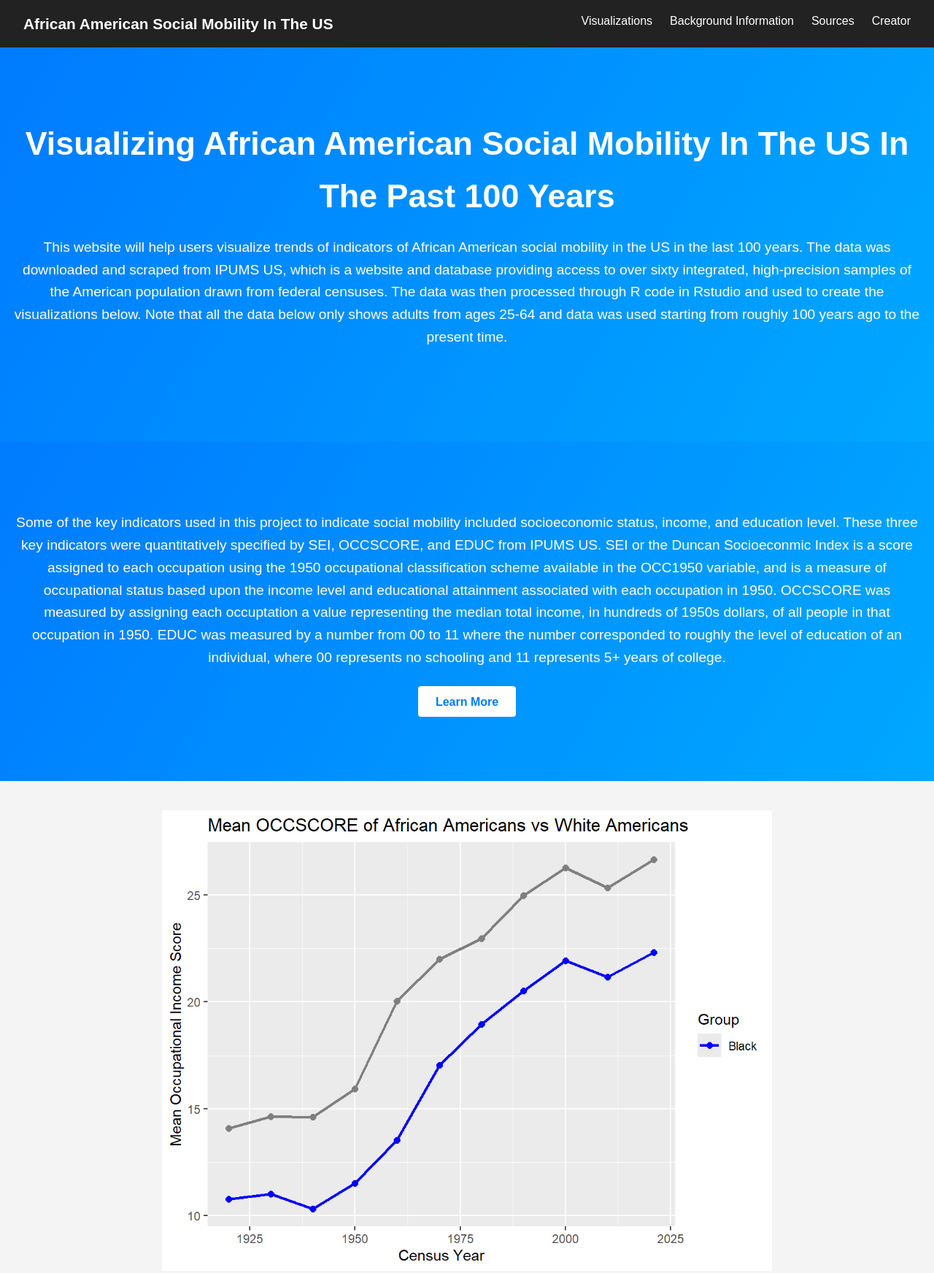
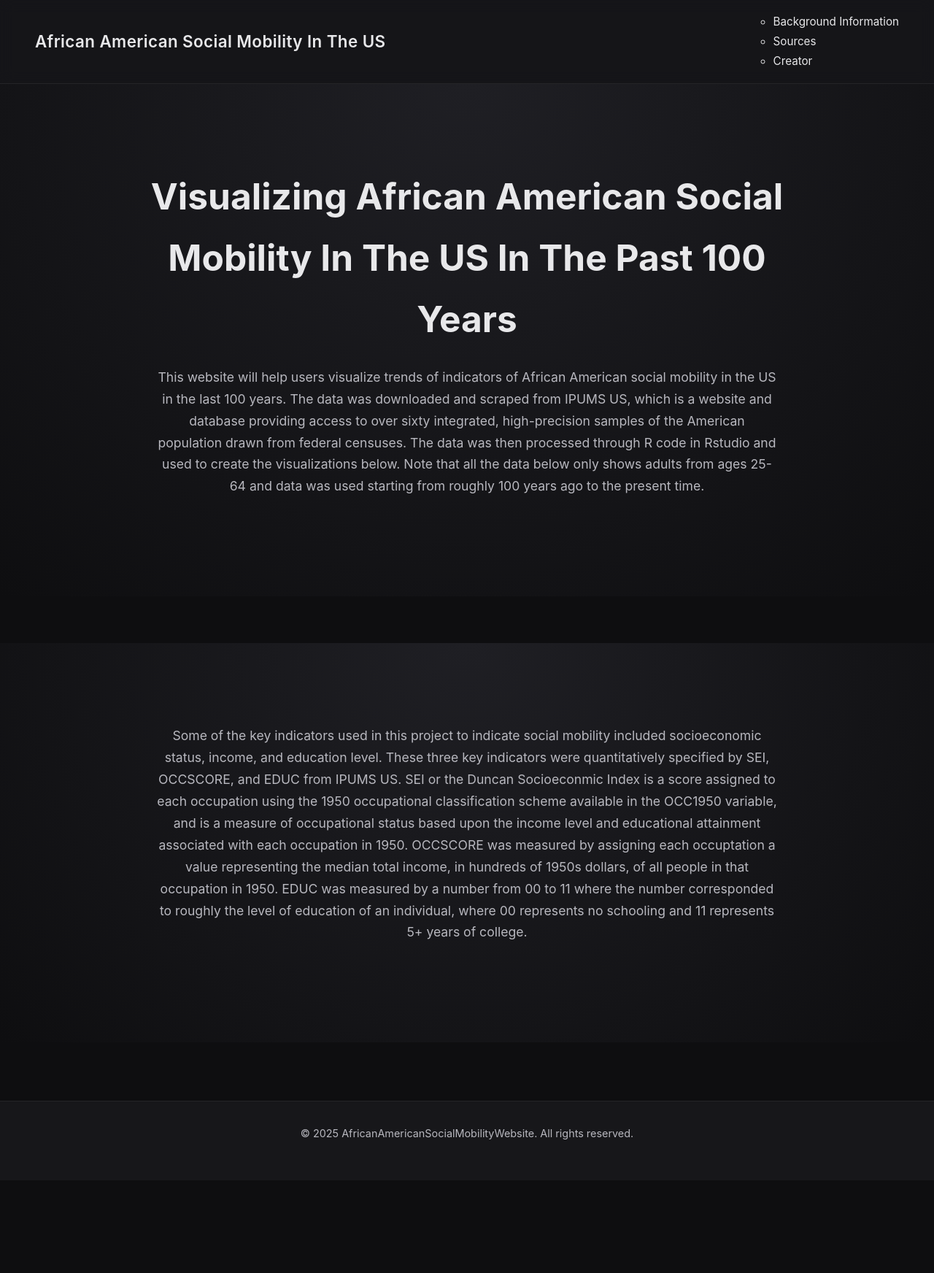
Before and after one commit to Mathperson271828/socialmobility-history189, a plain HTML site: page background.html in a window 1280 px wide. Shown: the top 1744 px of the page at 73% size. After the commit the page ends 1617 px from the top, so only its background shows below. Drawn offline with Linux system fonts and the light colour scheme.

Commit message:
changed css and added pages

```diff
--- a/index.html
+++ b/background.html
@@ -13,10 +13,11 @@
     <nav class="navbar">
         <div class="logo">African American Social Mobility In The US</div>
         <ul class="nav-links">
-            <li><a href="#">Visualizations</a></li>
-            <li><a href="#">Background Information</a></li>
-            <li><a href="#">Sources</a></li>
-            <li><a href="#">Creator</a></li>
+            <ul>
+            <li><a href="background.html">Background Information</a></li>
+            <li><a href="sources.html">Sources</a></li>
+            <li><a href="creator.html">Creator</a></li>
+            </ul>
         </ul>
     </nav>
 
@@ -40,72 +41,6 @@
             people in that occupation in 1950. EDUC was measured by a number from 00 to 11 where the number corresponded to roughly the level of
             education of an individual, where 00 represents no schooling and 11 represents 5+ years of college.
         </p>
-    <a href="#" class="btn">Learn More</a>
-    </section>
-
-    <!-- Visualizations section -->
-    <!-- <section class="content">
-        <h2>About This Site</h2>
-        <p>
-            This is a generic starter template. You can customize the colors, fonts, and sections.
-            Add content blocks to present information clearly.
-        </p>
-    </section>
-    -->
-
-    <section class="content">
-        <h2></h2>
-        <img src="images/Rplot01.png" alt="OCCSCORE plot" style="max-width: 100%; height: auto;">
-    </section>
-
-    <section class="content">
-        <h2></h2>
-        <img src="images/Rplot02.png" alt="OCCSCORE plot" style="max-width: 100%; height: auto;">
-    </section>
-
-    <section class="content">
-        <h2></h2>
-        <img src="images/Rplot03.png" alt="OCCSCORE plot" style="max-width: 100%; height: auto;">
-    </section>
-
-    <section class="content">
-        <h2></h2>
-        <img src="images/Rplot04.png" alt="OCCSCORE plot" style="max-width: 100%; height: auto;">
-    </section>
-
-    <section class="content">
-        <h2></h2>
-        <img src="images/Rplot05.png" alt="OCCSCORE plot" style="max-width: 100%; height: auto;">
-    </section>
-
-    <section class="content">
-        <h2></h2>
-        <img src="images/Rplot06.png" alt="OCCSCORE plot" style="max-width: 100%; height: auto;">
-    </section>
-
-    <section class="content">
-        <h2></h2>
-        <img src="images/Rplot07.png" alt="OCCSCORE plot" style="max-width: 100%; height: auto;">
-    </section>
-
-    <section class="content">
-        <h2></h2>
-        <img src="images/Rplot08.png" alt="OCCSCORE plot" style="max-width: 100%; height: auto;">
-    </section>
-
-    <section class="content">
-        <h2></h2>
-        <img src="images/Rplot09.png" alt="OCCSCORE plot" style="max-width: 100%; height: auto;">
-    </section>
-
-    <section class="content">
-        <h2></h2>
-        <img src="images/Rplot10.gif" alt="OCCSCORE plot" style="max-width: 100%; height: auto;">
-    </section>
-
-    <section class="content">
-        <h2></h2>
-        <img src="images/Rplot11.gif" alt="OCCSCORE plot" style="max-width: 100%; height: auto;">
     </section>
 
     <!-- Footer -->
--- a/style.css
+++ b/style.css
@@ -1,94 +1,179 @@
-/* Reset default browser spacing */
+/* --------------------------------------------------
+   RESET & BASE
+-------------------------------------------------- */
 * {
     margin: 0;
     padding: 0;
     box-sizing: border-box;
 }
 
-/*** Global Styles ***/
-body {
-    font-family: Arial, Helvetica, sans-serif;
-    line-height: 1.6;
-    color: #333;
-    background: #f4f4f4;
+:root {
+    /* Modern color palette */
+    --bg: #0e0e10;
+    --bg-light: #17171a;
+    --text: #e8e8ea;
+    --subtext: #b8b8bf;
+    --accent: #2d8cff;
+    --accent-hover: #4da3ff;
+
+    /* Typography scale */
+    --font-main: 'Inter', 'Segoe UI', Roboto, Helvetica, sans-serif;
+    --font-size: 16px;
+
+    /* Radius + shadows */
+    --radius: 10px;
+    --shadow: 0 4px 14px rgba(0,0,0,0.12);
 }
 
-/*** Navigation Bar ***/
+html {
+    scroll-behavior: smooth;
+}
+
+body {
+    font-family: var(--font-main);
+    background: var(--bg);
+    color: var(--text);
+    line-height: 1.7;
+    font-size: var(--font-size);
+}
+
+/* Global text spacing */
+p {
+    margin-bottom: 1.2rem;
+    color: var(--subtext);
+}
+
+/* Links */
+a {
+    color: var(--accent);
+    text-decoration: none;
+    transition: 0.2s ease;
+}
+
+a:hover {
+    color: var(--accent-hover);
+}
+
+/* --------------------------------------------------
+   NAVBAR
+-------------------------------------------------- */
 .navbar {
-    background: #222;
-    color: white;
+    background: rgba(23, 23, 26, 0.85);
+    backdrop-filter: blur(10px);
     display: flex;
     justify-content: space-between;
-    padding: 1rem 2rem;
+    align-items: center;
+    padding: 1rem 3rem;
     position: sticky;
     top: 0;
+    z-index: 10;
+    border-bottom: 1px solid #242427;
 }
 
 .logo {
-    font-weight: bold;
-    font-size: 1.3rem;
+    font-size: 1.4rem;
+    font-weight: 600;
+    letter-spacing: 0.4px;
 }
 
 .nav-links {
     list-style: none;
     display: flex;
-    gap: 1.5rem;
+    gap: 2.4rem;
 }
 
 .nav-links a {
-    color: white;
-    text-decoration: none;
-    transition: 0.2s ease;
+    font-size: 0.95rem;
+    color: var(--text);
+    transition: 0.25s ease;
 }
 
 .nav-links a:hover {
-    color: #00a8ff;
+    color: var(--accent);
 }
 
-/*** Hero Section ***/
+/* --------------------------------------------------
+   HERO
+-------------------------------------------------- */
 .hero {
     text-align: center;
-    padding: 6rem 1rem;
-    background: linear-gradient(120deg, #007bff, #00a8ff);
-    color: white;
+    padding: 7rem 1rem 6rem;
+    background: radial-gradient(circle at top, #1f1f24, #0e0e10);
 }
 
 .hero h1 {
-    font-size: 2.8rem;
-    margin-bottom: 1.2rem;
+    font-size: 3.1rem;
+    font-weight: 700;
+    margin-bottom: 1.4rem;
+    max-width: 900px;
+    margin-left: auto;
+    margin-right: auto;
 }
 
 .hero p {
-    font-size: 1.2rem;
-    margin-bottom: 2rem;
+    max-width: 850px;
+    margin: 0 auto 2.5rem;
+    font-size: 1.1rem;
 }
 
+/* Primary button */
 .btn {
-    background: white;
-    color: #007bff;
-    padding: 0.8rem 1.5rem;
-    text-decoration: none;
-    border-radius: 4px;
-    font-weight: bold;
-    transition: 0.2s ease;
+    display: inline-block;
+    padding: 0.9rem 1.8rem;
+    background: var(--accent);
+    color: white;
+    border-radius: var(--radius);
+    font-weight: 600;
+    letter-spacing: 0.3px;
+    box-shadow: var(--shadow);
+    transition: 0.25s ease;
 }
 
 .btn:hover {
-    background: #eef;
+    background: var(--accent-hover);
+    transform: translateY(-2px);
 }
 
-/*** Content Section ***/
+/* --------------------------------------------------
+   CONTENT SECTIONS
+-------------------------------------------------- */
+section {
+    padding: 4.8rem 1.5rem;
+}
+
 .content {
-    padding: 2.5rem 2rem;
     max-width: 900px;
     margin: auto;
 }
 
-/*** Footer ***/
-footer {
-    background: #222;
-    color: white;
-    text-align: center;
-    padding: 1rem;
+.content h2 {
+    font-size: 2.2rem;
+    margin-bottom: 1.6rem;
+    font-weight: 600;
+}
+
+img {
+    width: 100%;
+    max-height: 100%;
+    border-radius: var(--radius);
+    box-shadow: var(--shadow);
+    margin-top: 1rem;
+}
+
+/* Spacing between blocks */
+section + section {
     margin-top: 4rem;
 }
+
+/* --------------------------------------------------
+   FOOTER
+-------------------------------------------------- */
+footer {
+    background: var(--bg-light);
+    padding: 2rem;
+    text-align: center;
+    margin-top: 5rem;
+    border-top: 1px solid #242427;
+    font-size: 0.9rem;
+    color: var(--subtext);
+}
```
Also changed, not shown: creator.html (added, +52 -0 lines), sources.html (added, +52 -0 lines), visualizations.html (added, +118 -0 lines).
